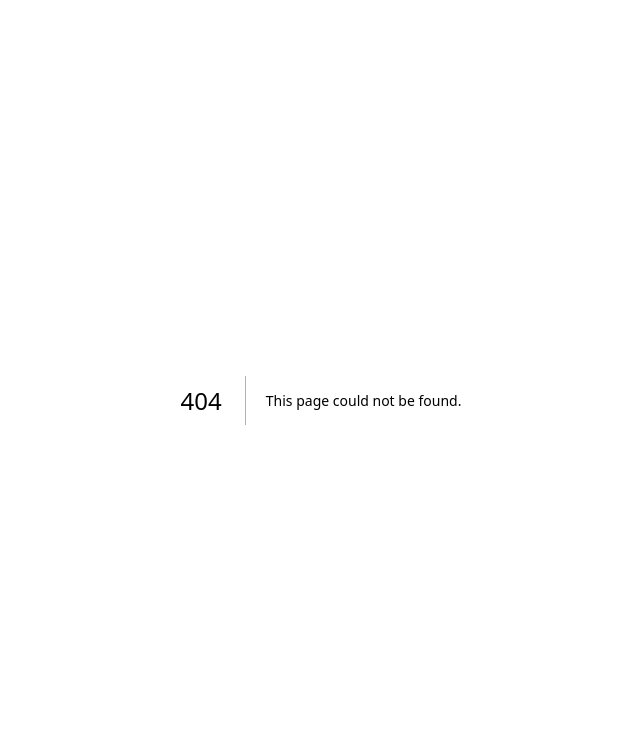
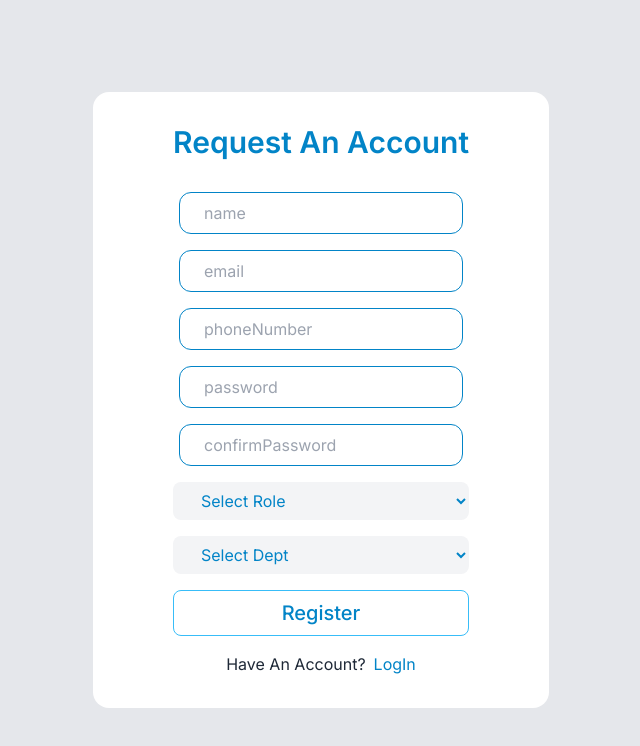
Before and after one commit to Pulkit1802/assessment-manger, a Next.js app in the folder client/: page /register in a window 1280 px wide. Before the commit this address had no page. Shown: the top 746 px of the page, without its empty margins (319-959 px from the left). Built offline with nearby package versions, Linux system fonts and the light colour scheme.

Commit message:
:Register:

```diff
--- a/client/app/api/api.ts
+++ b/client/app/api/api.ts
@@ -1 +1,31 @@
 import axios from 'axios';
+
+const graphqlApi = axios.create({
+    baseURL: process.env.NEXT_APP_GRAPHQL_API_URL,
+    method: 'POST',
+    headers: {
+        'Content-Type': 'application/json',
+    },
+});
+
+const graphqlApiWithAuth = axios.create({
+    baseURL: process.env.NEXT_APP_GRAPHQL_API_URL,
+    method: 'POST',
+    headers: {
+        'Content-Type': 'application/json',
+        'Authorization': `Bearer ${localStorage.getItem('token')}`,
+    },
+});
+
+export const getDepts = async () => {
+    const query = `
+        query {
+            depts {
+                id
+                name
+            }
+        }
+    `;
+
+    return await graphqlApi.post('', { query });
+}
--- a/client/app/components/form/loginForm.tsx
+++ b/client/app/components/form/loginForm.tsx
@@ -1,5 +1,6 @@
 "use client";
 import { useState, useEffect } from "react";
+import {redirect} from 'next/navigation'
 import { FormInput } from "./input";
 import Link from 'next/link'
 
@@ -22,6 +23,12 @@ export const LoginForm = () => {
     const handleLoginFormSubmit = (e: React.FormEvent<HTMLFormElement>) => {
         e.preventDefault();
     }
+
+    useEffect(() => {
+        const token = localStorage.getItem("token");
+        if (token)
+            redirect("/dashboard")
+    })
 
     return (
         <div>
@@ -53,7 +60,7 @@ export const LoginForm = () => {
                 </div>
                 <div className="mt-8">
                     <p className="text-gray-800 text-center">Don't Have An Account?
-                        <Link href={'/signUp'} className="ml-2 text-sky-600">SignUp</Link>
+                        <Link href={'/register'} className="ml-2 text-sky-600">Register</Link>
                     </p>
                 </div>
             </form>
--- a/client/app/components/form/registerForm.tsx
+++ b/client/app/components/form/registerForm.tsx
@@ -0,0 +1,105 @@
+"use client";
+
+import { FormInput } from "./input"
+import { useState, useEffect } from "react"
+import Link from 'next/link'
+
+export const RegisterForm = () => {
+
+    const [form, setForm] = useState({
+        name: "",
+        email: "",
+        phoneNumber: "",
+        password: "",
+        confirmPassword: "",
+        role: "user",
+        deptId: ""
+    });
+
+    const [depts, setDepts] = useState<any>([])
+
+    const handleInputChange = (e: React.ChangeEvent<HTMLInputElement>) => {
+        setForm(prev => {
+            return {
+                ...prev,
+                [e.target.name]: e.target.value
+            }
+        })
+    }
+
+    const handleSelectChange = (e: React.ChangeEvent<HTMLSelectElement>) => {
+        setForm(prev => {
+            return {
+                ...prev,
+                [e.target.name]: e.target.value
+            }
+        })
+    }
+
+    const handleRegisterSubmit = (e: React.FormEvent<HTMLFormElement>) => {
+        e.preventDefault();
+        console.log(form)
+    }
+
+    const formInputs = Object.keys(form).map((key, index) => {
+
+        if (key === "role" || key === "deptId")
+            return <></>
+
+        return (
+            <div key={index} className="mb-4">
+                <FormInput
+                    type={key === "password" || key === "confirmPassword" ? "password" : key==="email" ? "email" : "text"}
+                    name={key}
+                    placeholder={key}
+                    // @ts-ignore
+                    value={form[key]}
+                    onChange={handleInputChange}
+                />
+            </div>
+        )
+    });
+
+    useEffect(() => {
+        // fetch depts
+    }, []);
+
+    return (
+        <div>
+            <form className="py-8 px-20 bg-white rounded-2xl text-sky-600 flex flex-col items-center justify-center" onSubmit={handleRegisterSubmit}>
+
+                <p className="text-3xl font-semibold text-center mb-8 ">Request An Account</p>
+
+                {...formInputs}
+
+                <select className="w-full py-2 px-6 rounded-lg bg-gray-100 " name="role" onChange={handleSelectChange}>
+                    <option value="">Select Role</option>
+                    <option value="admin">Admin</option>
+                    <option value="hod">Hod</option>
+                    <option value="cc">Course Cordinator</option>
+                    <option value="pc">Program Cordinator</option>
+                    <option value="user">Faculty</option>
+                </select>
+
+                <select className="w-full py-2 px-6 rounded-lg bg-gray-100 mt-4" name="deptId" onChange={handleSelectChange}>
+                    <option value="">Select Dept</option>
+                    {
+                        depts.length > 0 && depts.map((dept: any, index: number) => {
+                            <option value={dept.id} key={index}>dept.name</option>
+                        })
+                    }
+                </select>
+
+                <div className="w-full mt-4">
+                    <button type="submit" className="w-full text-center py-2 rounded-lg font-medium text-xl text-sky-600 border border-sky-400 transition-all duration-300
+                    hover:text-gray-100 hover:bg-sky-600 hover:border-sky-600">Register</button>
+                </div>
+                <div className="mt-4">
+                    <p className="text-gray-800 text-center">Have An Account?
+                        <Link href={'/login'} className="ml-2 text-sky-600">LogIn</Link>
+                    </p>
+                </div>
+            </form>
+        </div>
+    )
+}
--- a/client/app/components/form/searchBar.tsx
+++ /dev/null
@@ -1,3 +0,0 @@
-export const searchBar = () => {
-
-}
--- /dev/null
+++ b/client/app/components/form/searchDept.tsx
@@ -0,0 +1,22 @@
+import {useState} from "react"
+import { FormInput } from "./input"
+
+export const SearchDept = () => {
+
+    const [name, setName] = useState("")
+
+    return (
+        <form className="flex space-x-2">
+            <input
+                type="text"
+                placeholder="Search for a department"
+
+            >
+
+            </input>
+            <button type="submit">
+
+            </button>
+        </form>
+    )
+}
--- /dev/null
+++ b/client/app/register/page.tsx
@@ -0,0 +1,9 @@
+import { RegisterForm } from "../components/form/registerForm";
+
+export default function Page () {
+    return (
+        <div className="h-screen bg-gray-200 flex justify-center items-center">
+            <RegisterForm />
+        </div>
+    )
+}
```
